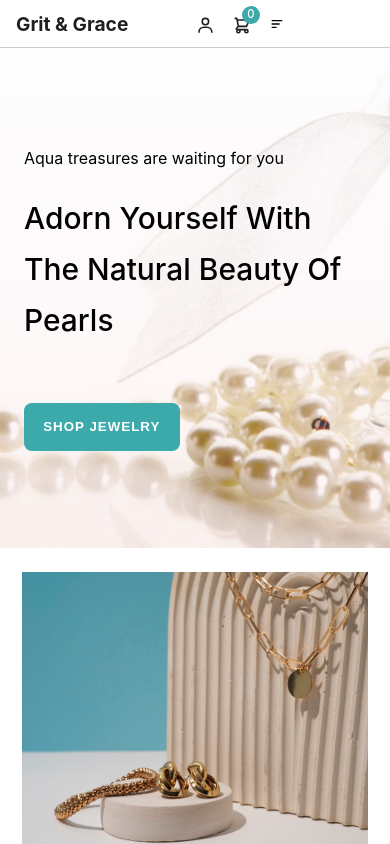
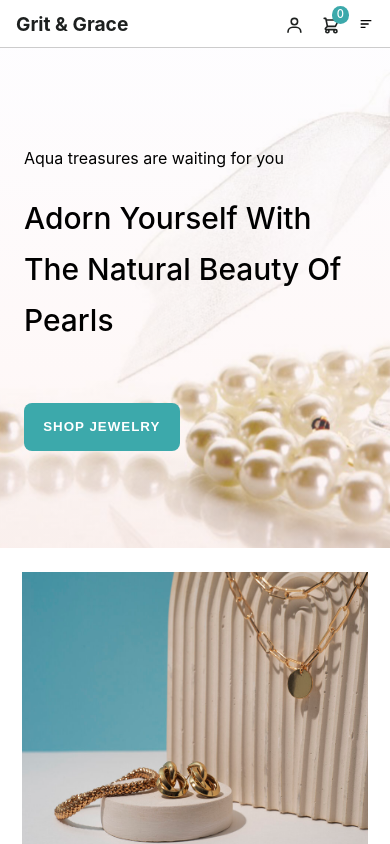
Before and after one commit to joycethh/playground, a React (Create React App) app: page /home in a window 390 px wide. Shown: the top 844 px of the page. Built offline with nearby package versions, Linux system fonts and the light colour scheme; no server answers.

Commit message:
improve the layout of the icons at mobile screen

```diff
--- a/src/components/header/header.scss
+++ b/src/components/header/header.scss
@@ -66,6 +66,10 @@ header{
                 flex:1;
                 display: flex;
                 column-gap: 1rem;
+
+                @include mobile {
+                    justify-content: flex-end;
+                }
 
                 .user {
                     display: flex;
```
